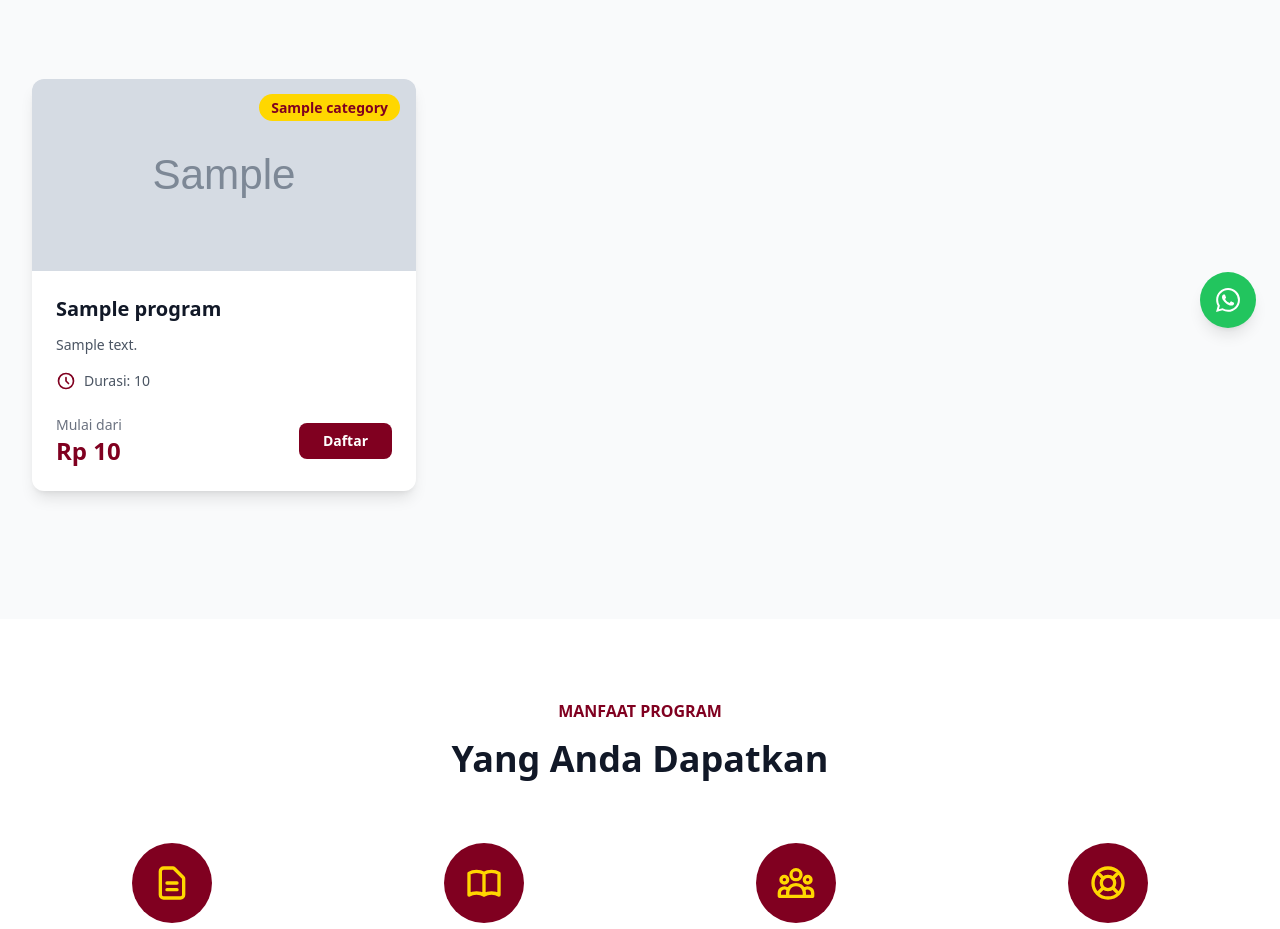
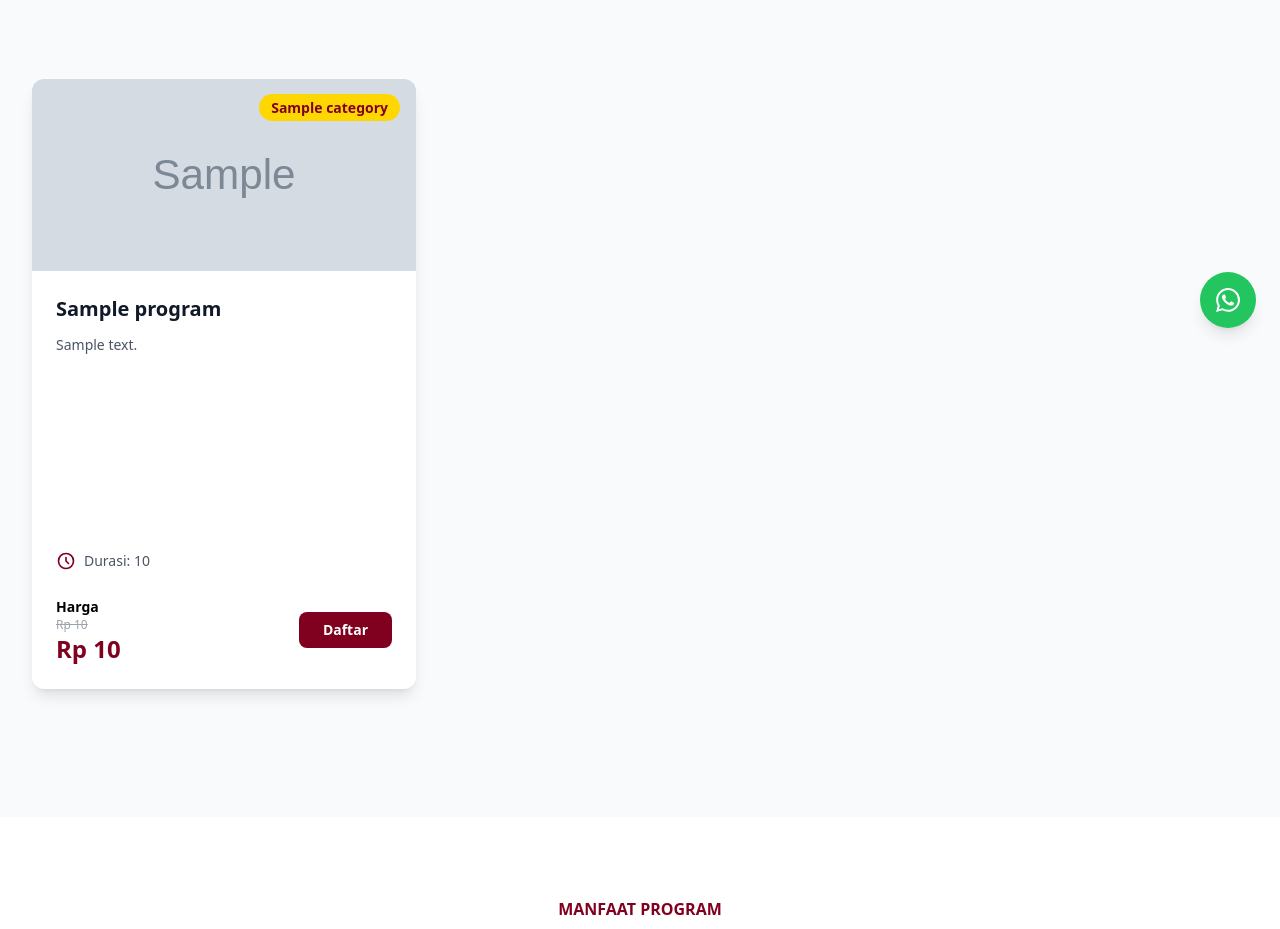
Before and after one commit to sinarta00/new_sinarta, a Laravel app: template resources/views/programs/index.blade.php in a window 1280 px wide. Shown: the part 448-1377 px from the top of the page. Run offline with Laravel 10, Linux system fonts and the light colour scheme; the template is opened without the code that fills it: most values are stand-ins (such as "Sample title", 1, 10 or a date in 2020); grey boxes marked "Sample" are stand-in pictures; style sheets or scripts are compiled from the project's sources.

Commit message:
menambahkan fitur diskon pada card program + memperbaiki card di bagian program

```diff
--- a/resources/views/programs/index.blade.php
+++ b/resources/views/programs/index.blade.php
@@ -63,11 +63,10 @@
 <!-- Programs Grid -->
 <section class="py-20 bg-gray-50">
     <div class="container mx-auto px-4 sm:px-6 lg:px-8">
-
         @if($programs->count() > 0)
             <div class="grid grid-cols-1 md:grid-cols-2 lg:grid-cols-3 gap-8">
                 @foreach($programs as $program)
-                <div class="bg-white rounded-xl overflow-hidden shadow-lg hover:shadow-2xl transition group">
+                <div class="bg-white rounded-xl overflow-hidden shadow-lg hover:shadow-2xl transition group flex flex-col h-full">
                     <div class="relative h-48 overflow-hidden">
                         @if($program->image)
                             <img src="{{ Storage::url($program->image) }}"
@@ -89,14 +88,15 @@
                         </div>
                     </div>
 
-                    <div class="p-6">
+                    <div class="p-6 flex flex-col flex-1 justify-between">
+
                         <h3 class="text-xl font-bold text-gray-900 mb-3">{{ $program->title }}</h3>
 
-                        <div class="text-gray-600 text-sm mb-4 line-clamp-3">
+                        <div class="text-gray-600 text-sm mb-4 line-clamp-3 min-h-[200px]">
                             {!! Str::limit(strip_tags($program->description), 120) !!}
                         </div>
 
-                        <div class="space-y-2 mb-6">
+                        <div class="space-y-2 mb-2">
                             @if($program->duration)
                             <div class="flex items-center text-sm text-gray-600">
                                 <svg class="w-5 h-5 text-maroon mr-2" fill="none" stroke="currentColor" viewBox="0 0 24 24">
@@ -107,12 +107,31 @@
                             @endif
                         </div>
 
-                        <div class="flex items-center justify-between">
+                        <div class="flex items-center justify-between mt-auto pt-4">
                             @if($program->price)
-                            <div>
-                                <div class="text-sm text-gray-500">Mulai dari</div>
-                                <div class="text-2xl font-bold text-maroon">Rp {{ number_format($program->price, 0, ',', '.') }}</div>
+
+                                <div class="flex flex-col justify-end min-h-[70px]">
+                                    <div class="text-sm text-black-500 font-bold">Harga</div>
+
+                                    @if($program->discount && $program->discount > 0)
+                                        {{-- Harga Asli Dicoret --}}
+                                        <div class="text-xs text-gray-400" style="text-decoration: line-through;">
+                                            Rp {{ number_format($program->price, 0, ',', '.') }}
                                         </div>
+
+                                        {{-- Harga Setelah Diskon --}}
+                                        <div class="text-2xl font-bold text-maroon">
+                                            Rp {{ number_format($program->final_price, 0, ',', '.') }}
+                                        </div>
+
+                                    @else
+                                        {{-- Harga Normal --}}
+                                        <div class="text-2xl font-bold text-maroon">
+                                            Rp {{ number_format($program->price, 0, ',', '.') }}
+                                        </div>
+                                    @endif
+                                </div>
+
                             @else
                                 <div>
                                     <div class="text-sm text-gray-500">Hubungi kami untuk</div>
@@ -127,6 +146,7 @@
                                 Daftar
                             </a>
                         </div>
+
                     </div>
                 </div>
                 @endforeach
```
Also changed, not shown: app/Filament/Resources/ProgramResource.php (+15 -1 lines), app/Models/Program.php (+11 -0 lines), database/migrations/2026_02_11_071227_add_discount_to_programs_table.php (added). Lines whose indentation alone changed are shown as unchanged.
